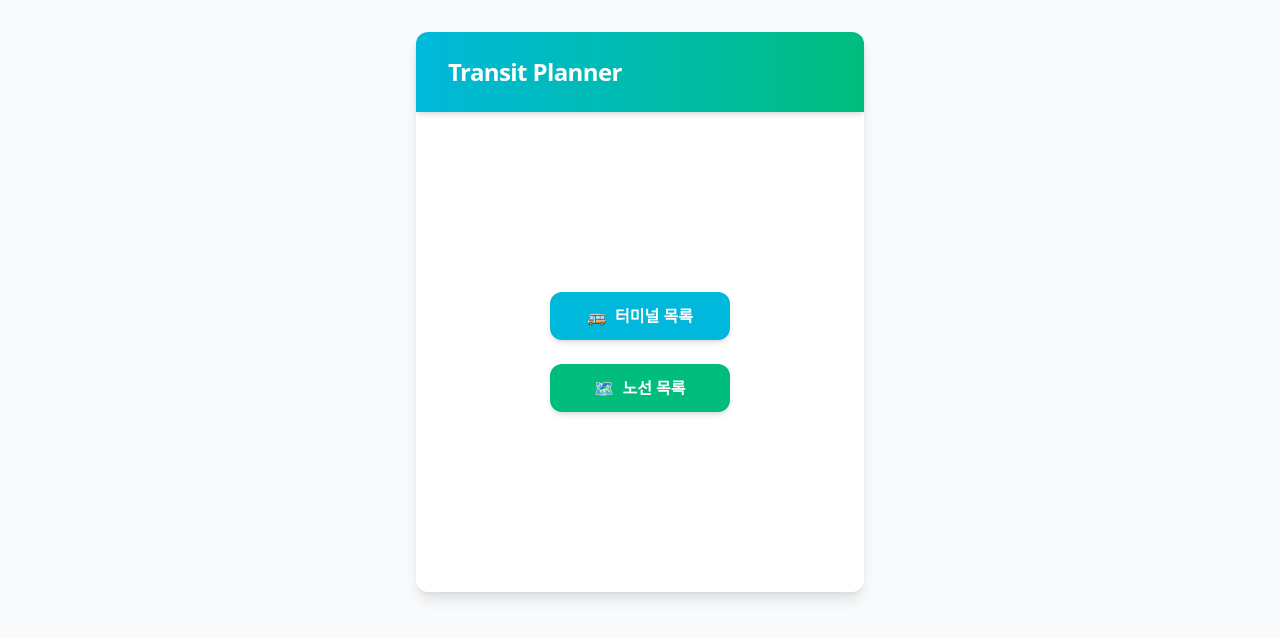
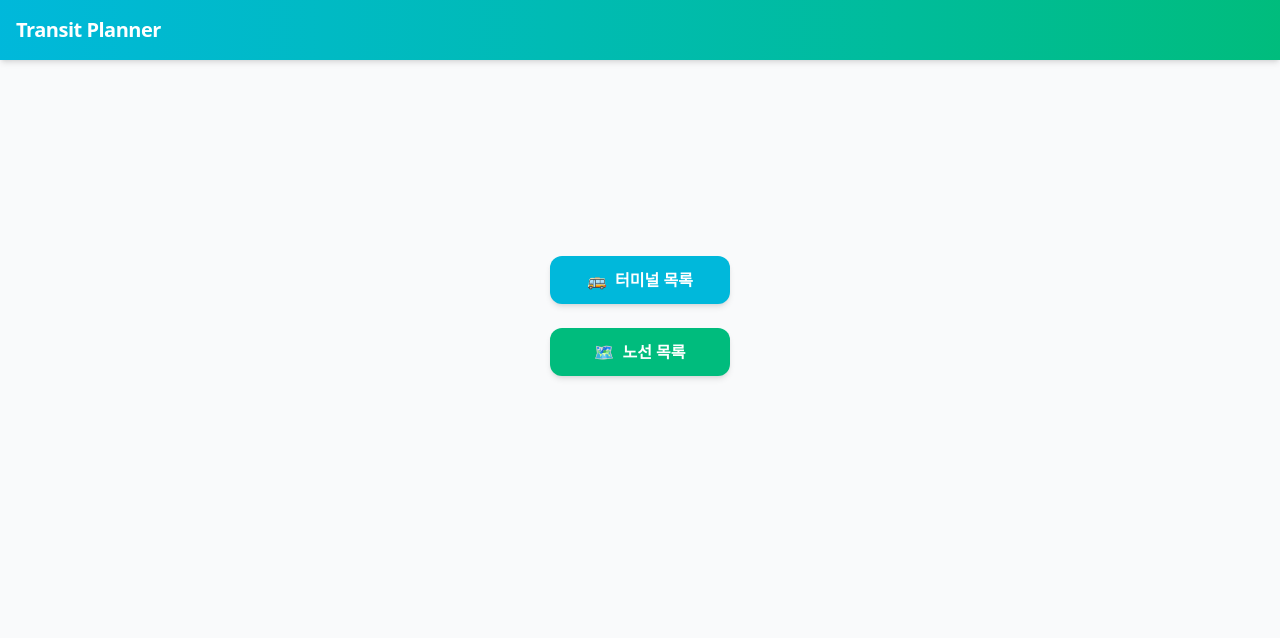
Before and after one commit to SolidCitadel/tp-web, a Next.js app: page / in a window 1280 px wide. Shown: the top 638 px of the page. Built offline with nearby package versions, Linux system fonts and the light colour scheme.

Commit message:
style: layout design

```diff
--- a/src/app/layout.tsx
+++ b/src/app/layout.tsx
@@ -26,23 +26,18 @@ export default function RootLayout({
   return (
     <html lang="en">
       <body
-        className={`${geistSans.variable} ${geistMono.variable} antialiased min-h-screen bg-gray-50 flex flex-col items-center`}
+        className={`${geistSans.variable} ${geistMono.variable} antialiased min-h-screen bg-gray-50`}
       >
-        <div className="w-full max-w-md bg-white shadow-lg rounded-xl mt-8 mb-8">
-          <header className="px-8 py-6 bg-gradient-to-r from-cyan-500 to-emerald-500 rounded-t-xl shadow-md">
+        <header className="w-full px-4 py-4 bg-gradient-to-r from-cyan-500 to-emerald-500 shadow-md flex items-center">
           <h1>
-              <Link className="text-white text-2xl font-extrabold tracking-tight" href="/">
+            <Link className="text-white text-xl font-extrabold tracking-tight" href="/">
               Transit Planner
             </Link>
           </h1>
         </header>
-          <main>
+        <main className="w-full flex flex-col items-center px-2 py-4">
           {children}
         </main>
-          <footer>
-
-          </footer>
-        </div>
       </body>
     </html>
   );
```
Lines whose indentation alone changed are shown as unchanged.
